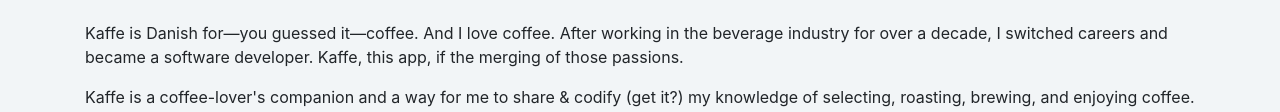
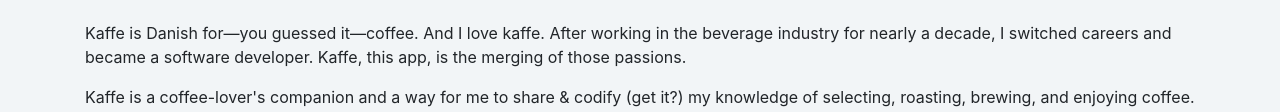
Before and after one commit to Thomascountz/kaffe, a plain HTML site: page about.html in a window 1280 px wide. Shown: the part 227-339 px from the top of the page. Drawn offline with nearby package versions, Linux system fonts and the light colour scheme.

Commit message:
fix typo

```diff
--- a/about.html
+++ b/about.html
@@ -27,7 +27,7 @@
         <span class="font-weight-lighter">v.0.0.1</span>
       </h1>
       <p>
-      Kaffe is Danish for—you guessed it—coffee. And I love coffee. After working in the beverage industry for over a decade, I switched careers and became a software developer. Kaffe, this app, if the merging of those passions.
+      Kaffe is Danish for—you guessed it—coffee. And I love kaffe. After working in the beverage industry for nearly a decade, I switched careers and became a software developer. Kaffe, this app, is the merging of those passions.
       </p>
       <p>
       Kaffe is a coffee-lover's companion and a way for me to share & codify (get it?) my knowledge of selecting, roasting, brewing, and enjoying coffee. v0.0.1 started out as nothing more than a timer and brewing instructions for <a href="https://kurasu.kyoto/blogs/kurasu-journal/2016-world-brewers-cup-champion-tetsu-kasuya">Tetsu Kasuya's 4:6 method</a>, but as Kaffe continues to grow, so does my knowlege and love of coffee and code.
```
